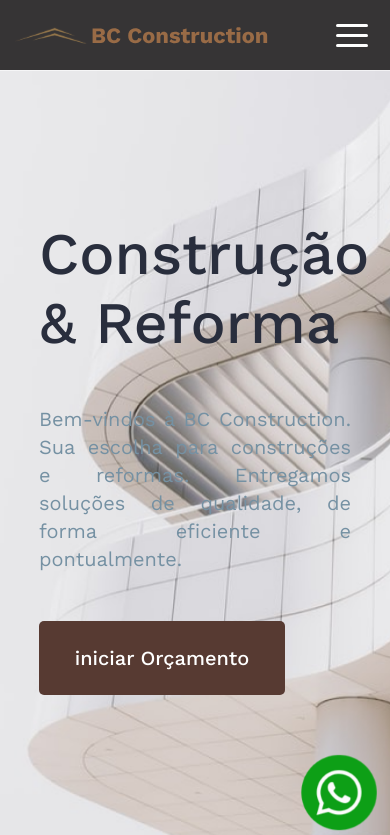
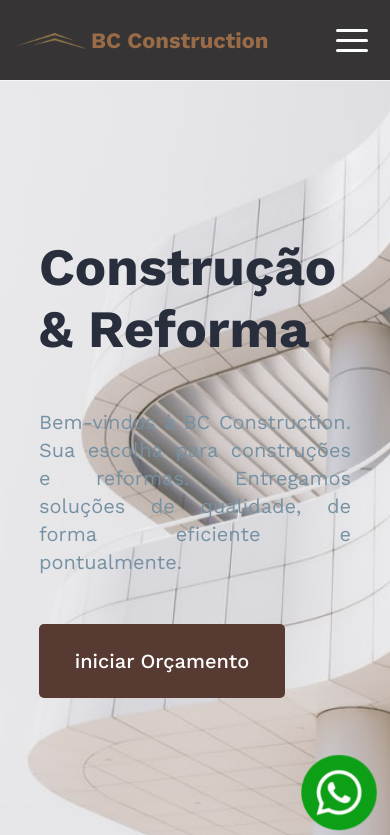
Before and after one commit to Nikaum-js/bc-construction, a React (Vite) app: page / in a window 390 px wide. Shown: the top 835 px of the page. Built offline with nearby package versions, Linux system fonts and the light colour scheme.

Commit message:
feat: mudanças na tela de nossos serviços

```diff
--- a/src/App.tsx
+++ b/src/App.tsx
@@ -27,7 +27,7 @@ import theme from './global/styles/theme'
 
 export function App() {
   const [showMenu, setShowMenu] = useState(false)
-  const hideBackground = window.innerWidth < 1420
+  const hideBackground = window.innerWidth < 1260
 
   return (
     <ThemeProvider theme={theme}>
--- a/src/global/styles/index.ts
+++ b/src/global/styles/index.ts
@@ -21,10 +21,10 @@ const Container = styled.main`
     position: fixed;
 
     bottom: 1.5rem;
-    right: 1.5rem;
+    right: 13.5rem;
   }
 
-  @media (max-width: 480px) {
+  @media (max-width: 1220px) {
     #whatsapp {
       bottom: 0.8rem;
       right: 0.8rem;
@@ -43,10 +43,8 @@ const Header = styled.header<HamburgerMenuHeaderProps>`
   align-items: center;
 
   width: 100%;
-  height: 5rem;
-  padding: 0 2rem;
-
-  margin: 0 48px;
+  height: 80px;
+  padding: 0 10rem;
 
   background-color: #363435;
 
@@ -174,12 +172,12 @@ const Hero = styled.section`
     .HeroImg {
       display: flex;
       flex-direction: column;
-      width: 50%;
+      width: 60%;
 
       h1 {
         color: ${({ theme }) => theme.colors.gray_800};
-        font-size: 4.2rem;
-        font-weight: 500;
+        font-size: 3.75rem;
+        font-weight: 700;
       }
 
       p {
@@ -209,7 +207,7 @@ const Hero = styled.section`
   }
 
   .image-background {
-    width: 60%;
+    width: 50%;
     height: 100%;
     background-image: url(${HeroImg});
     background-size: cover;
@@ -217,7 +215,7 @@ const Hero = styled.section`
   }
 
   .title-and-subtitle {
-    width: 40%;
+    width: 50%;
     height: 100%;
     background: linear-gradient(186deg, #e7e7e9 12.97%, #e0dfe4 92.09%);
     display: flex;
@@ -231,8 +229,8 @@ const Hero = styled.section`
 
       h1 {
         color: ${({ theme }) => theme.colors.gray_800};
-        font-size: 4.5rem;
-        font-weight: 500;
+        font-size: 3.75rem;
+        font-weight: 700;
       }
 
       p {
```
